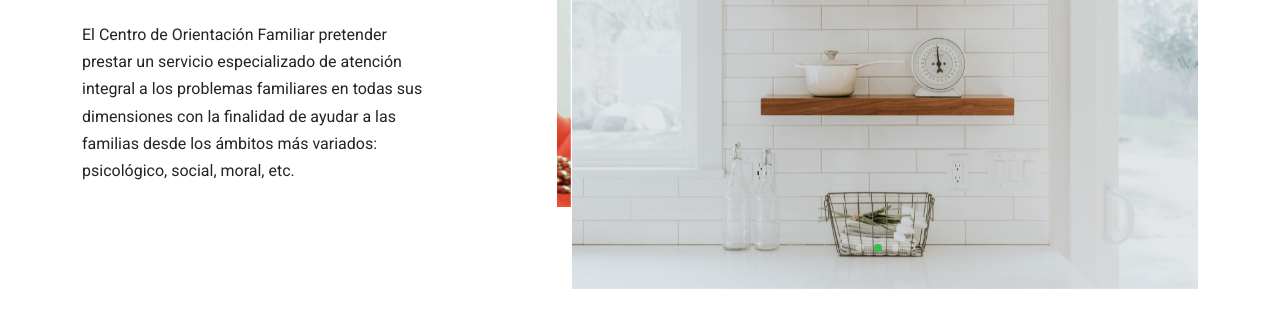
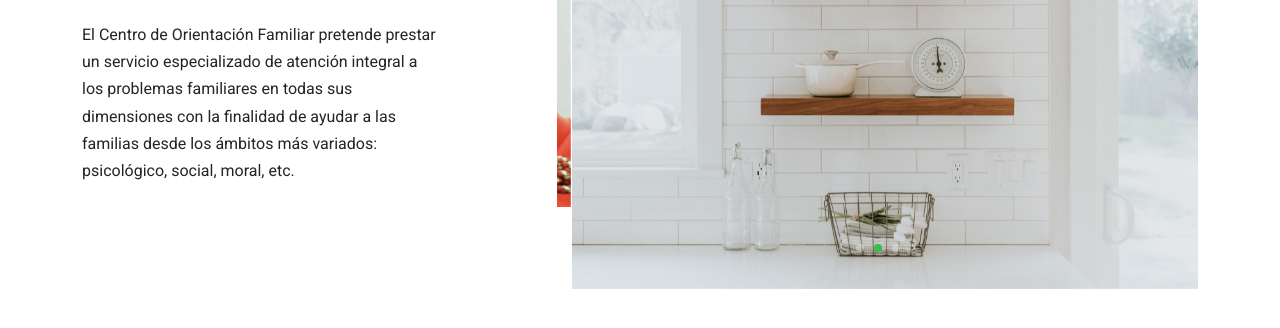
Before and after one commit to coflucena/main, a plain HTML site: page index.html in a window 1280 px wide. Shown: the part 320-648 px from the top of the page. Drawn offline with Linux system fonts and the light colour scheme.

Commit message:
Update index.html

```diff
--- a/index.html
+++ b/index.html
@@ -4,7 +4,7 @@
 <head>
   <meta charset="utf-8">
   <meta content="width=device-width, initial-scale=1.0" name="viewport">
-  <title>COF San Juan Pablo II - Lucena</title>
+  <title>COF San Juan Pablo II - Vicaría de la Campiña</title>
   <meta name="description" content="">
   <meta name="keywords" content="">
 
@@ -145,7 +145,7 @@
               ¿Qué es el COF?
             </h1>
             <p data-aos="fade-up">
-              El Centro de Orientación Familiar pretender prestar un servicio especializado de atención integral a los problemas familiares en todas sus dimensiones
+              El Centro de Orientación Familiar pretende prestar un servicio especializado de atención integral a los problemas familiares en todas sus dimensiones
               con la finalidad de ayudar a las familias desde los ámbitos más variados: psicológico,  social, moral, etc.
             </p>
             <!--<p class="mt-5" data-aos="fade-up">
```
